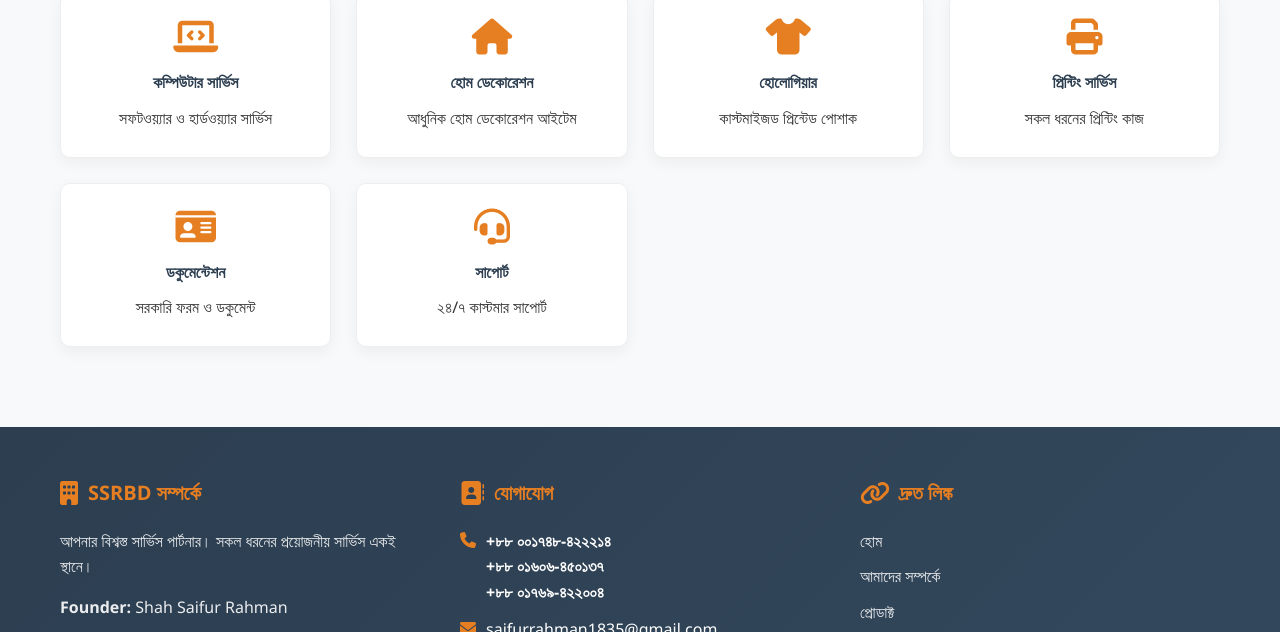
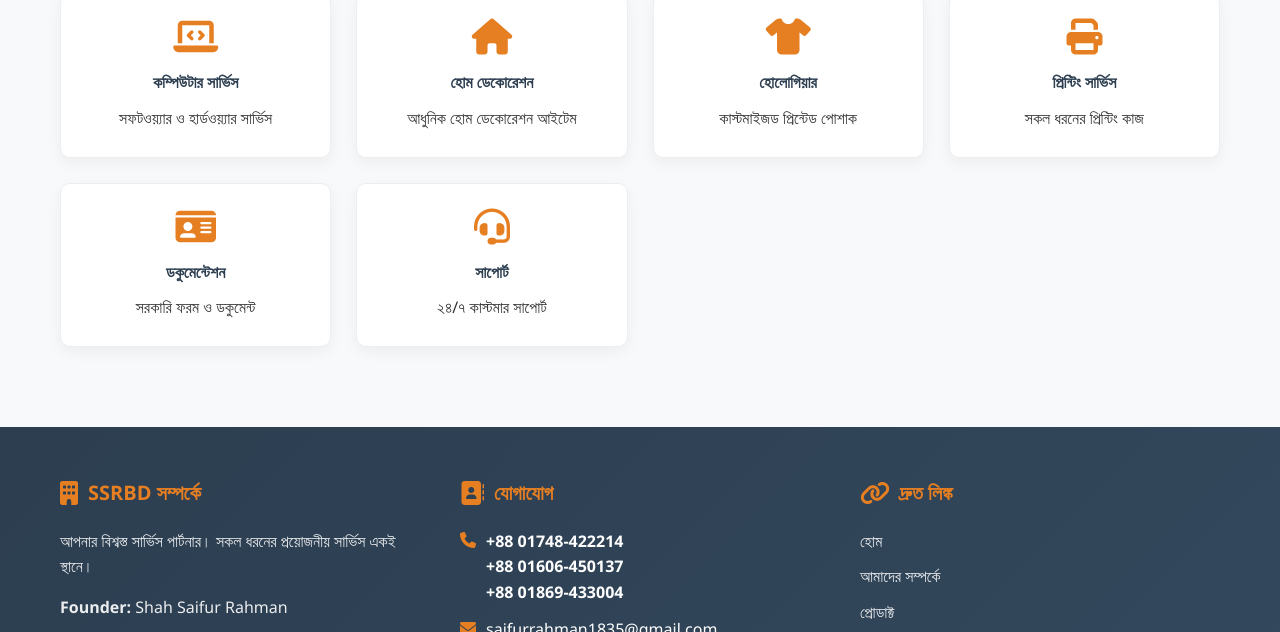
Before and after one commit to saifur69/SSRBD, a plain HTML site: page index.html in a window 1280 px wide. Shown: the part 2402-3034 px from the top of the page. Drawn offline with Linux system fonts and the light colour scheme.

Commit message:
index.html

```diff
--- a/index.html
+++ b/index.html
@@ -736,9 +736,9 @@
                         <li>
                             <i class="fas fa-phone"></i>
                             <div>
-                                <strong>+৮৮ ০০১৭৪৮-৪২২২১৪</strong><br>
-                                <strong>+৮৮ ০১৬০৬-৪৫০১৩৭</strong><br>
-                                <strong>+৮৮ ০১৭৬৯-৪২২০০৪</strong>
+                                <strong>+88 01748-422214</strong><br>
+                                <strong>+88 01606-450137</strong><br>
+                                <strong>+88 01869-433004</strong>
                             </div>
                         </li>
                         <li>
```
